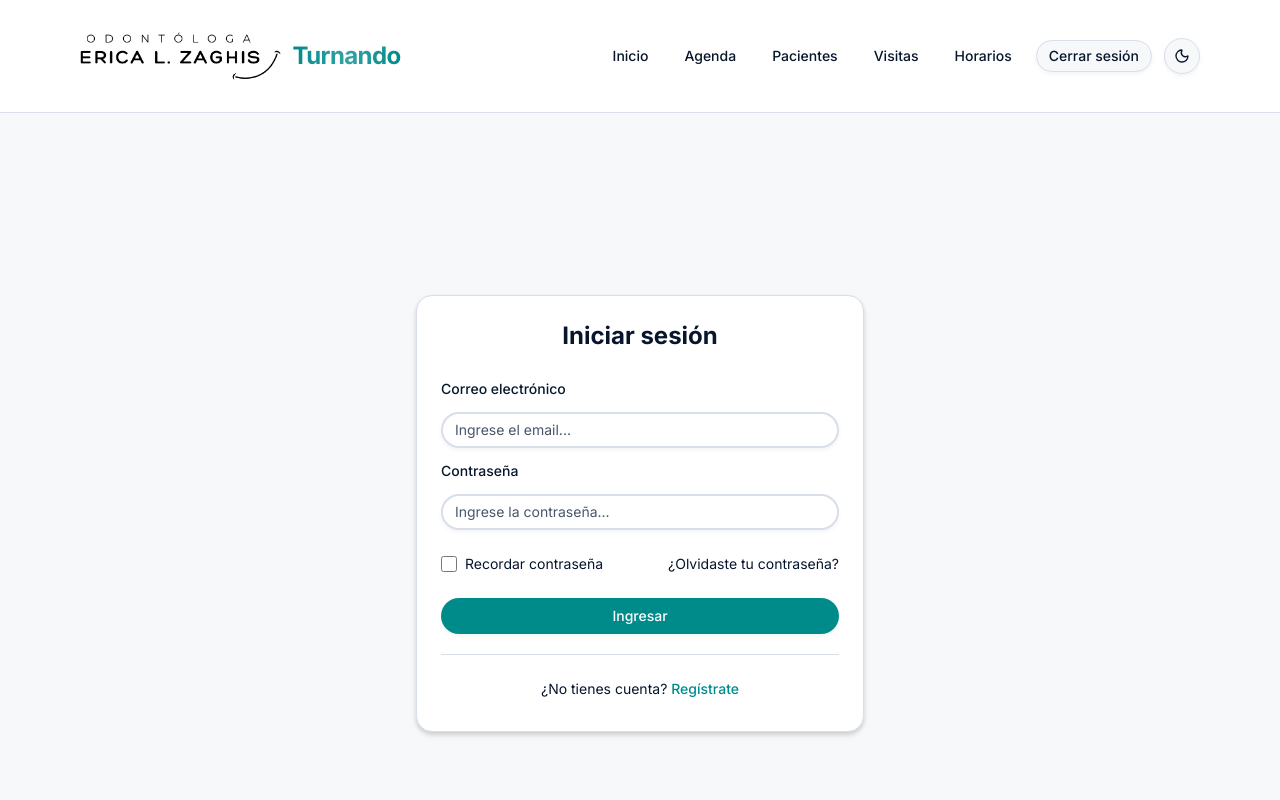
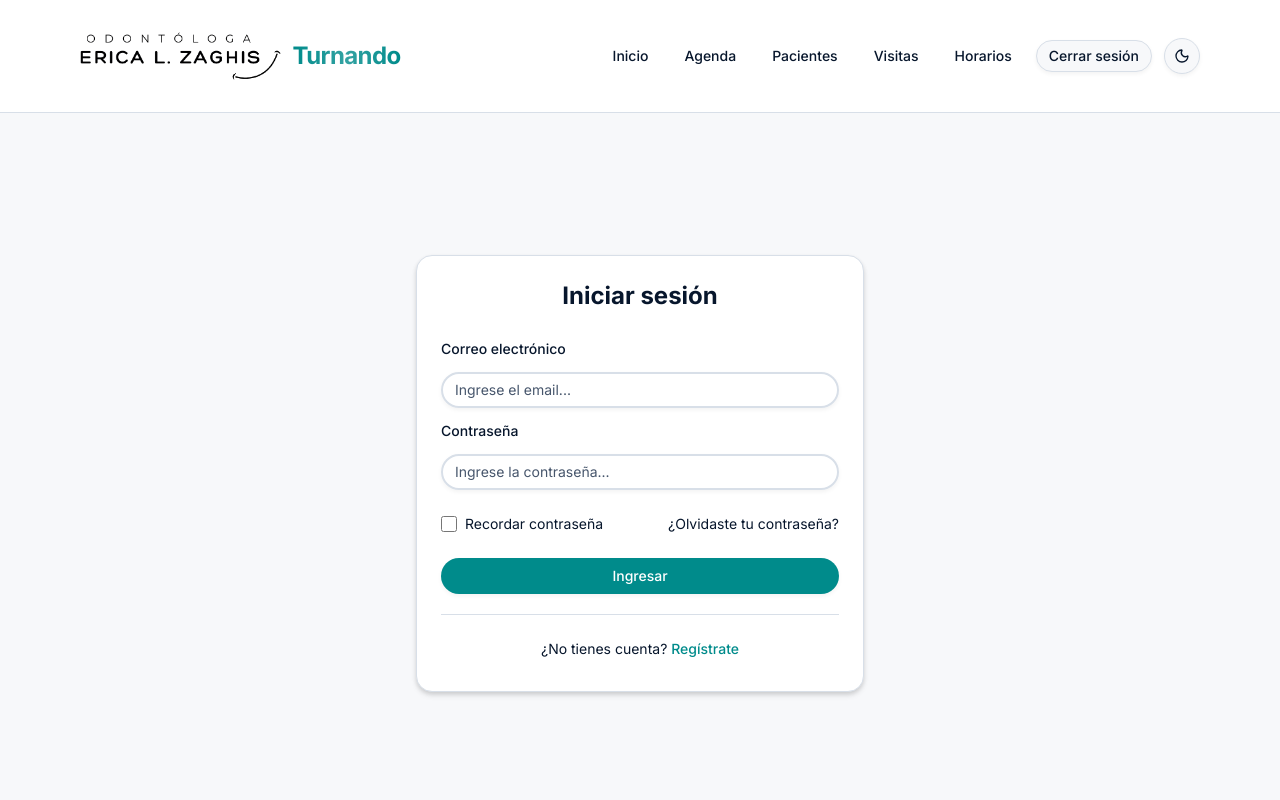
Before and after one commit to melinab1998/TPI-PROGRAMACION-IV, a React (Vite) app in the folder frontend/: page /login in a window 1280 px wide. Shown: the top 800 px of the page. Built offline with nearby package versions, Linux system fonts and the light colour scheme.

Commit message:
update-login

```diff
--- a/frontend/src/pages/Login/Login.jsx
+++ b/frontend/src/pages/Login/Login.jsx
@@ -16,7 +16,7 @@ export default function Login() {
   };
 
   return (
-    <div className="flex items-center justify-center min-h-screen px-4">
+      <div className="flex items-center justify-center min-h-[90vh]">
       <Card className="w-full max-w-md shadow-lg rounded-2xl">
         <CardHeader>
           <CardTitle className="text-center text-2xl font-bold">
```
